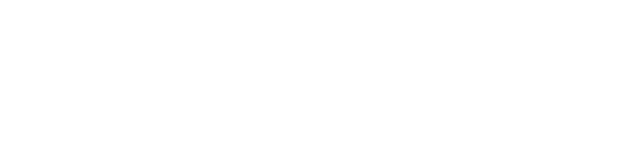
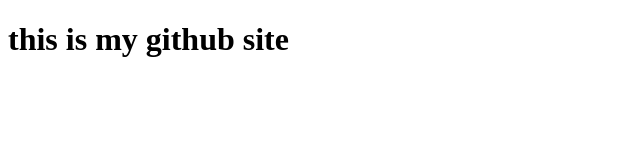
Before and after one commit to CCSProgrammingForDesigners/studio-4-github-and-js-demo-Divya-Vasudevan, a plain HTML site: page index.html in a window 1280 px wide. Shown: the whole page, without its empty margins (0-640 px from the left). Drawn offline with Linux system fonts and the light colour scheme.

Commit message:
second commit

```diff
--- a/index.html
+++ b/index.html
@@ -5,11 +5,10 @@
     <meta charset="UTF-8">
     <meta name="viewport" content="width=device-width, initial-scale=1.0">
     <meta http-equiv="X-UA-Compatible" content="ie=edge">
-    <title>Document</title>
 </head>
 
 <body>
-
+    <h1>this is my github site</h1>
 </body>
 
 </html>
```
